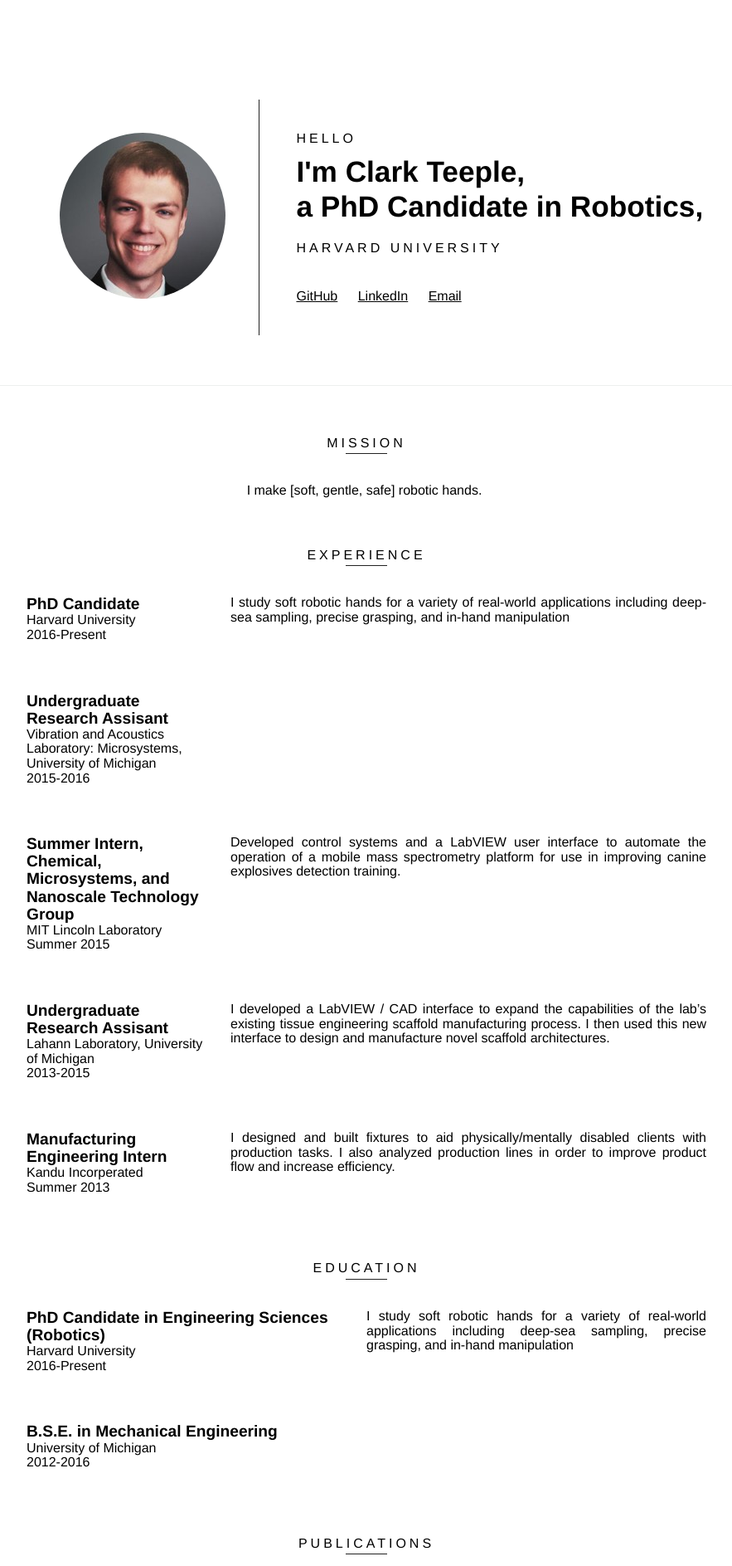
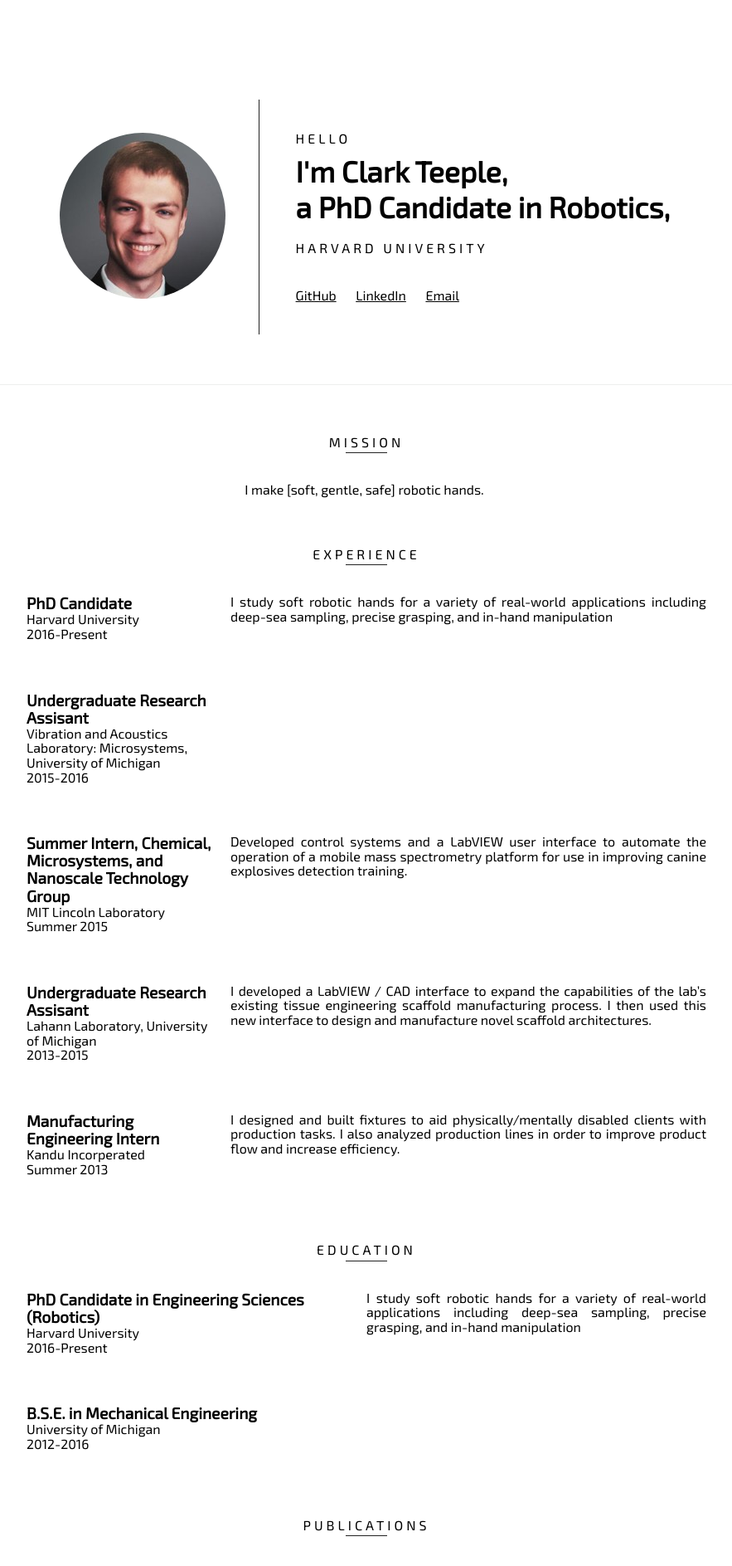
Before and after one commit to cbteeple/cbteeple.github.io, a Jekyll site: the page built from index.html, in a window 1280 px wide. Shown: the top 1887 px of the page at 83% size, without its empty margins (198-1081 px from the left). Built offline with Jekyll 4.4.1, drawn with Linux system fonts in a browser that asks for light colours.

Commit message:
Update _typography.scss

```diff
--- a/_sass/_typography.scss
+++ b/_sass/_typography.scss
@@ -1,10 +1,10 @@
 // @name Typography
 // @description All typography settings and styles
 
-@import url(https://fonts.googleapis.com/css?family=Exo+2:400,700);
+@import url(https://fonts.googleapis.com/css?family=Exo+2&display=swap);
 
 // Our variables
-$base-font-family: "Merriweather", Helvetica, Arial, sans-serif;
+$base-font-family: "Exo 2", Helvetica, Arial, sans-serif;
 $base-font-size:   16px;
 
 body {
```
